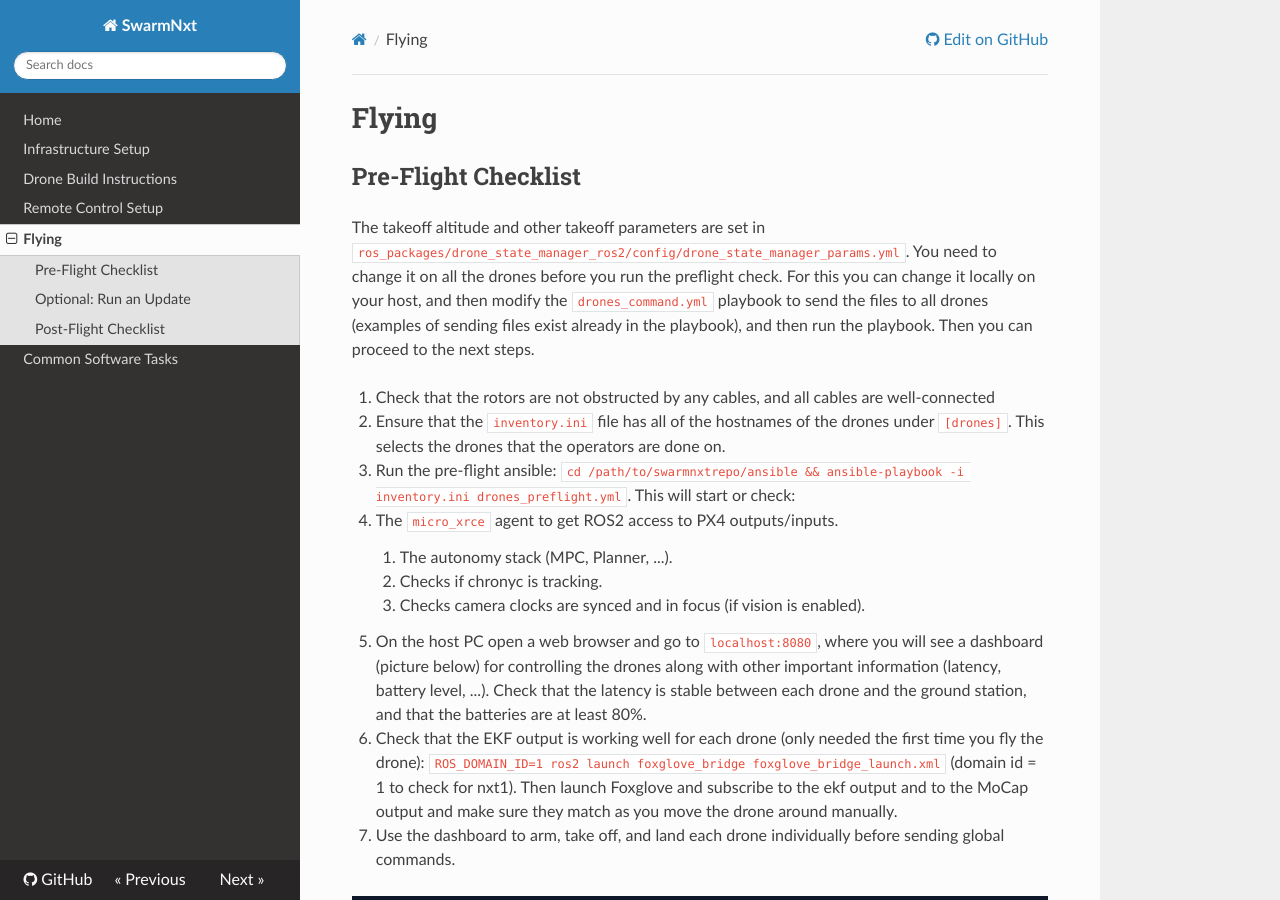
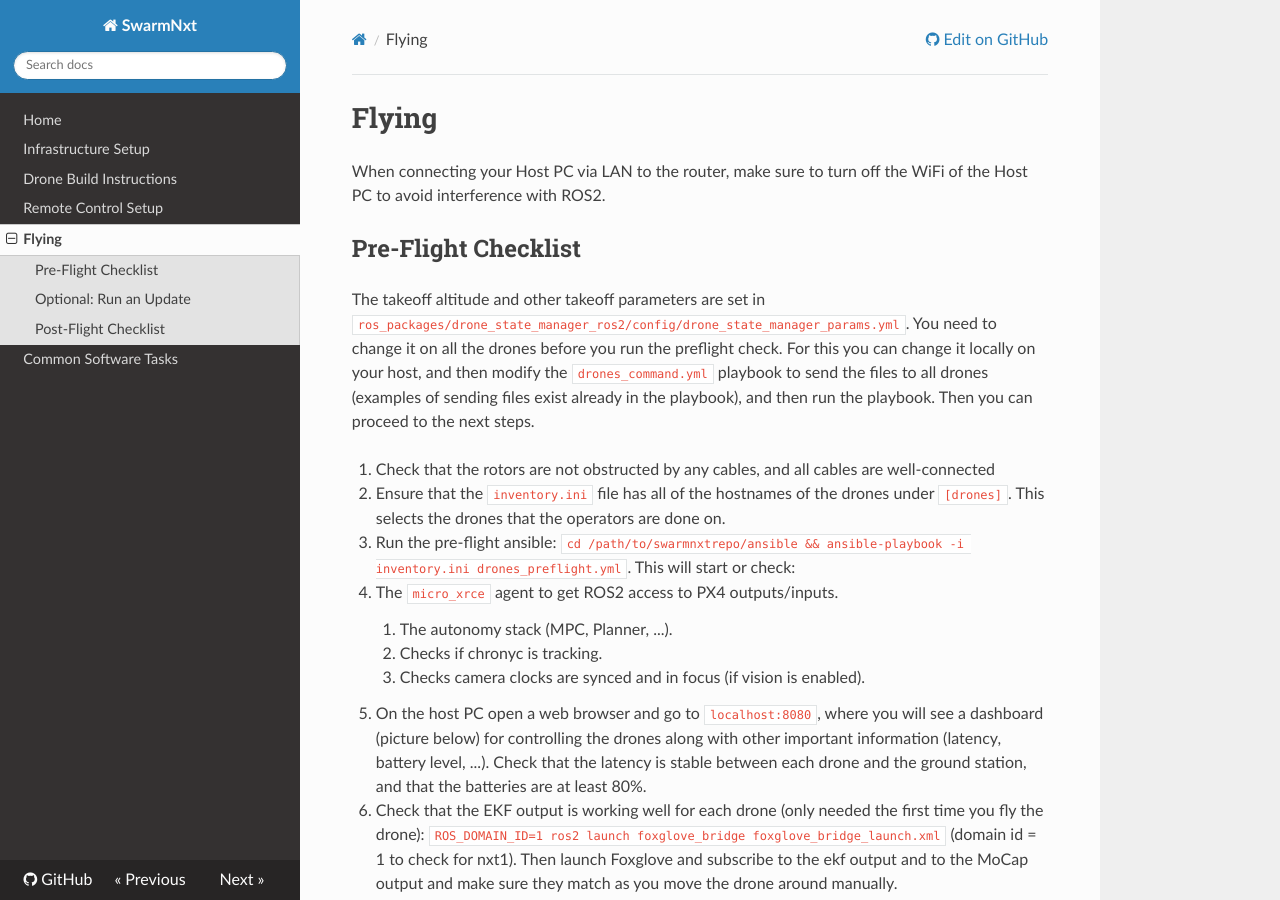
Before and after one commit to lis-epfl/swarm-nxt, an MkDocs documentation site: the page built from docs/flying.md, in a window 1280 px wide and 900 px high. Built offline with MkDocs 1.6.1, drawn with Linux system fonts in a browser that asks for light colours; nearby versions of some CDN libraries.

Commit message:
update docs

```diff
--- a/docs/flying.md
+++ b/docs/flying.md
@@ -1,4 +1,6 @@
 # Flying
+
+When connecting your Host PC via LAN to the router, make sure to turn off the WiFi of the Host PC to avoid interference with ROS2.
 
 ## Pre-Flight Checklist
 The takeoff altitude and other takeoff parameters are set in `ros_packages/drone_state_manager_ros2/config/drone_state_manager_params.yml`. You need to change it on all the drones before you run the preflight check. For this you can change it locally on your host, and then modify the `drones_command.yml` playbook to send the files to all drones (examples of sending files exist already in the playbook), and then run the playbook. Then you can proceed to the next steps.
```
